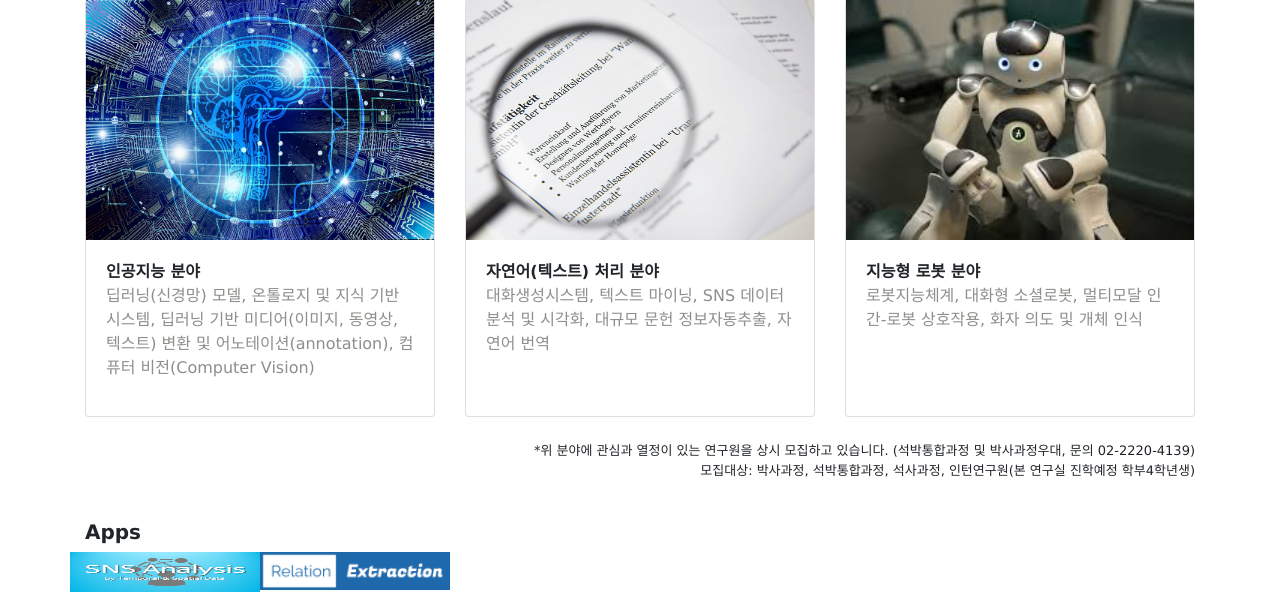
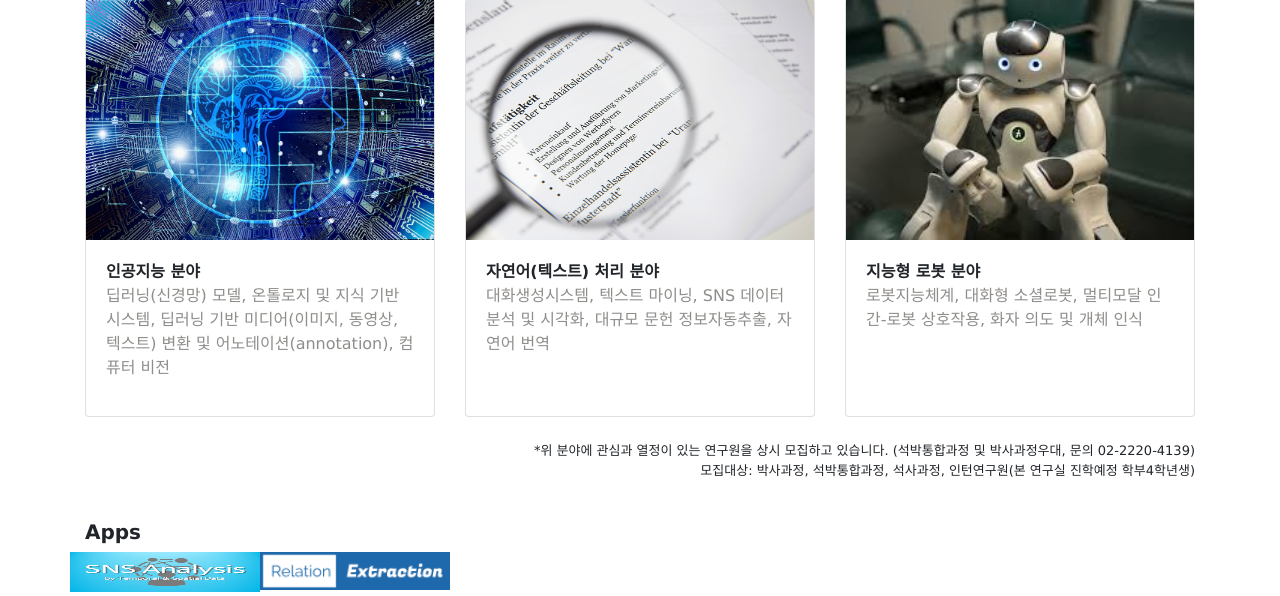
Before and after one commit to kkt94/AI_Web, a Flask app: page / in a window 1280 px wide. Shown: the part 529-1125 px from the top of the page. Run offline with Flask 2, Linux system fonts and the light colour scheme; some libraries are stand-ins or nearby versions.

Commit message:
remove '(Computer Vision)' from main page

```diff
--- a/web/templates/main.html
+++ b/web/templates/main.html
@@ -64,7 +64,7 @@
               <div class="card-body">
                   <strong>인공지능 분야</strong><br>
                   <p style="color:#908e8b">
-                    딥러닝(신경망) 모델, 온톨로지 및 지식 기반 시스템, 딥러닝 기반 미디어(이미지, 동영상, 텍스트) 변환 및 어노테이션(annotation), 컴퓨터 비전(Computer Vision)
+                    딥러닝(신경망) 모델, 온톨로지 및 지식 기반 시스템, 딥러닝 기반 미디어(이미지, 동영상, 텍스트) 변환 및 어노테이션(annotation), 컴퓨터 비전
                   </p>
               </div>
             </div>
```
